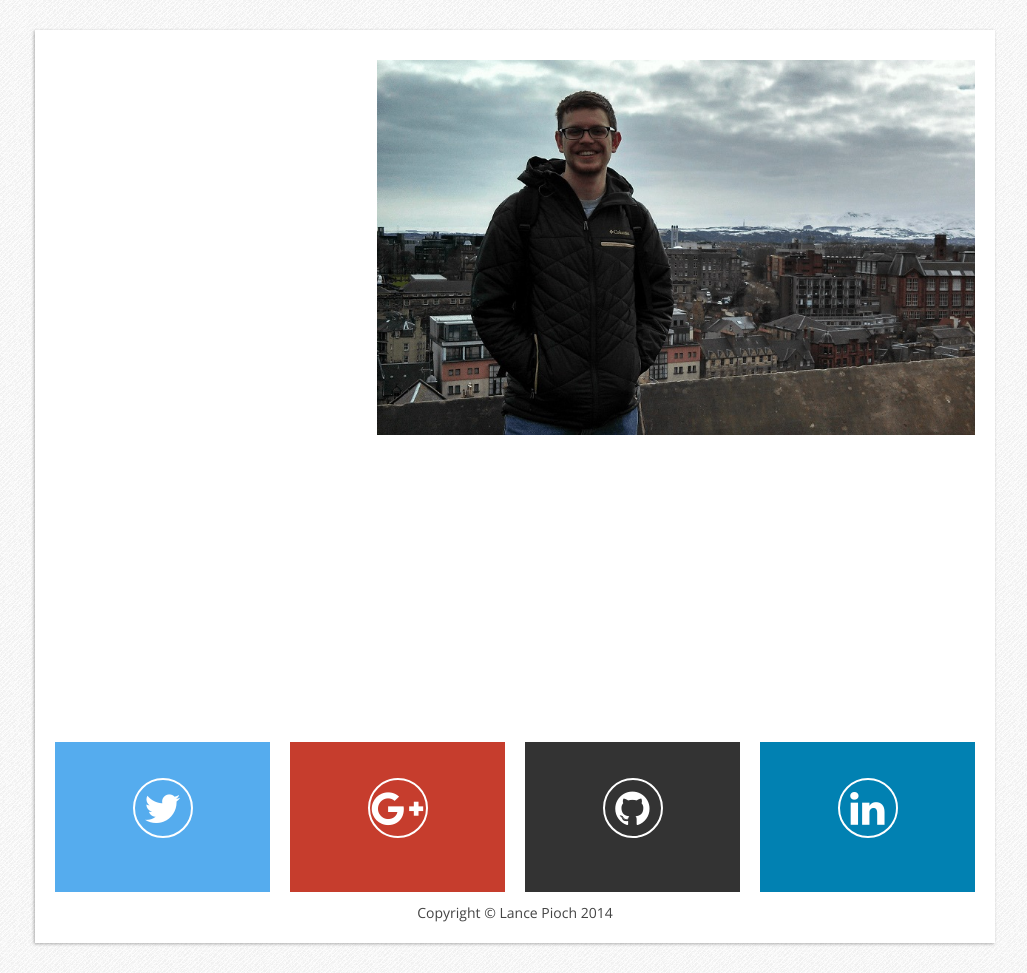
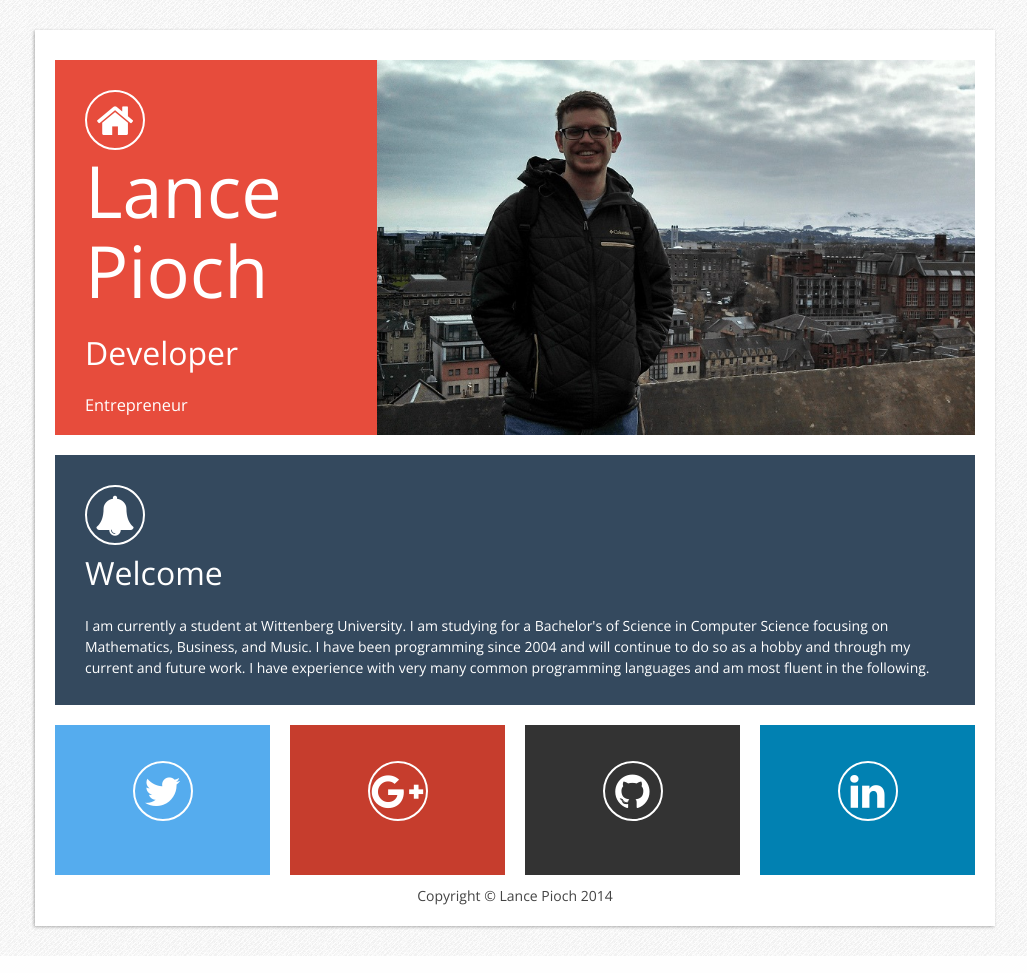
Before and after one commit to lancepioch/reveal.lancepioch.com, a plain HTML site: page index.html in a window 1280 px wide. Shown: the whole page, without its empty margins (125-1152 px from the left). Drawn offline with nearby package versions, Linux system fonts and the light colour scheme.

Commit message:
Add the newly changed classes to the sections.

```diff
--- a/index.html
+++ b/index.html
@@ -11,7 +11,7 @@
 	<script type="text/javascript" src="https://cdnjs.cloudflare.com/ajax/libs/html5shiv/3.7/html5shiv.min.js"></script>
 </head>
 <body>
-	<section id="main" class="full">
+	<section id="main" class="full home">
 		<header>
 			<span class="icon"><i class="fa fa-home"></i></span>
 			<h1>Lance Pioch</h1>
@@ -22,7 +22,7 @@
 			<img src="images/edinburgh.jpg">
 		</div>
 	</section>
-	<section id="welcome" class="full">
+	<section class="welcome" class="full">
 		<header>
 			<span class="icon"><i class="fa fa-bell"></i></span>
 			<h2>Welcome</h2>
```
